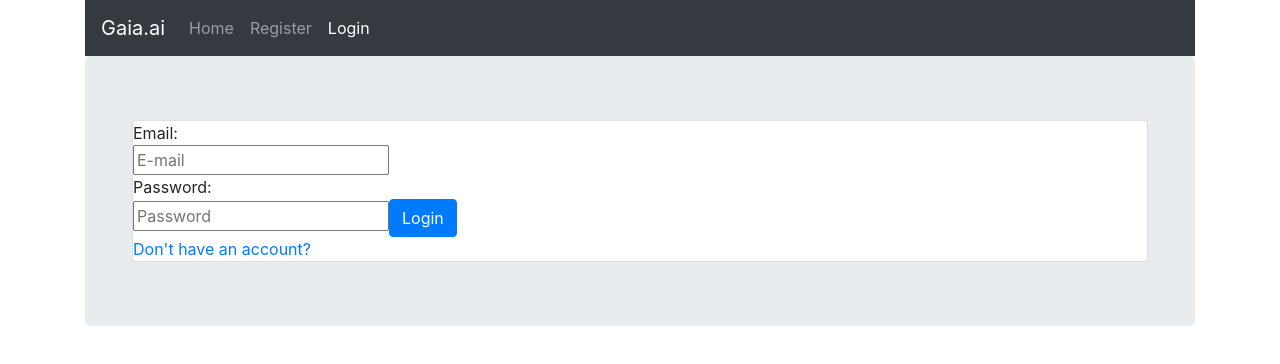
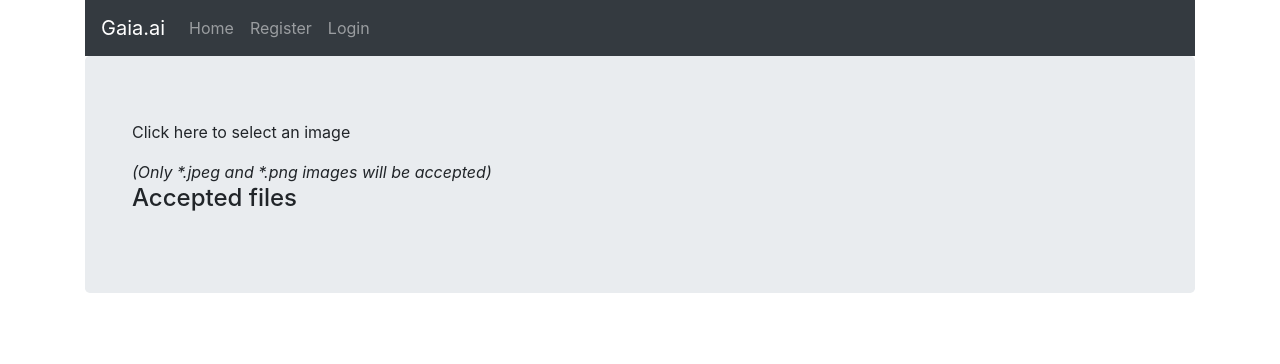
Before and after one commit to ohdaveed/gaia.ai, a React (Create React App) app: page /upload in a window 1280 px wide. Before the commit this address led to /login. Shown: the top 364 px of the page. Built offline with nearby package versions, Linux system fonts and the light colour scheme.

Commit message:
conditional render navb

```diff
--- a/src/components/Header.js
+++ b/src/components/Header.js
@@ -1,8 +1,11 @@
-import React from "react";
-import NavB from "./NavB";
+import React from 'react'
+import NavB from './NavB'
+import AdminBar from './AdminBar'
 
-const Header = () => {
-  return <NavB />;
-};
+const Header = (props) => {
+	const token = JSON.parse(localStorage.getItem('tokens'))
 
-export default Header;
+	return <> {token ? <AdminBar /> : <NavB />}</>
+}
+
+export default Header
--- a/src/components/PrivateRoute.js
+++ b/src/components/PrivateRoute.js
@@ -4,12 +4,13 @@ import { useAuth } from '../context/auth.js'
 
 function PrivateRoute({ component: Component, ...rest }) {
 	const { authTokens } = useAuth()
+	const yes = true
 
 	return (
 		<Route
 			{...rest}
 			render={(props) =>
-				authTokens ? <Component {...props} /> : <Redirect to="/login" />
+				yes ? <Component {...props} /> : <Redirect to="/login" />
 			}
 		/>
 	)
--- a/src/pages/Dashboard.js
+++ b/src/pages/Dashboard.js
@@ -1,23 +1,19 @@
 /* eslint-disable no-unused-vars */
-import React from "react";
-import { Row } from "react-bootstrap";
-
+import React from 'react'
+import { Row } from 'react-bootstrap'
 
 function Admin(props) {
 	const token = JSON.parse(localStorage.getItem('tokens'))
 
-
 	return (
 		<>
 			<Row className="justify-content-md-center">
-        <h2>
-          Welcome B
-        </h2>{" "}
+				<h2>Welcome {token.payload.name}</h2>
 			</Row>
 
 			<hr />
 		</>
-  );
+	)
 }
 
-export default Admin;
+export default Admin
```
Lines whose indentation alone changed are shown as unchanged.
